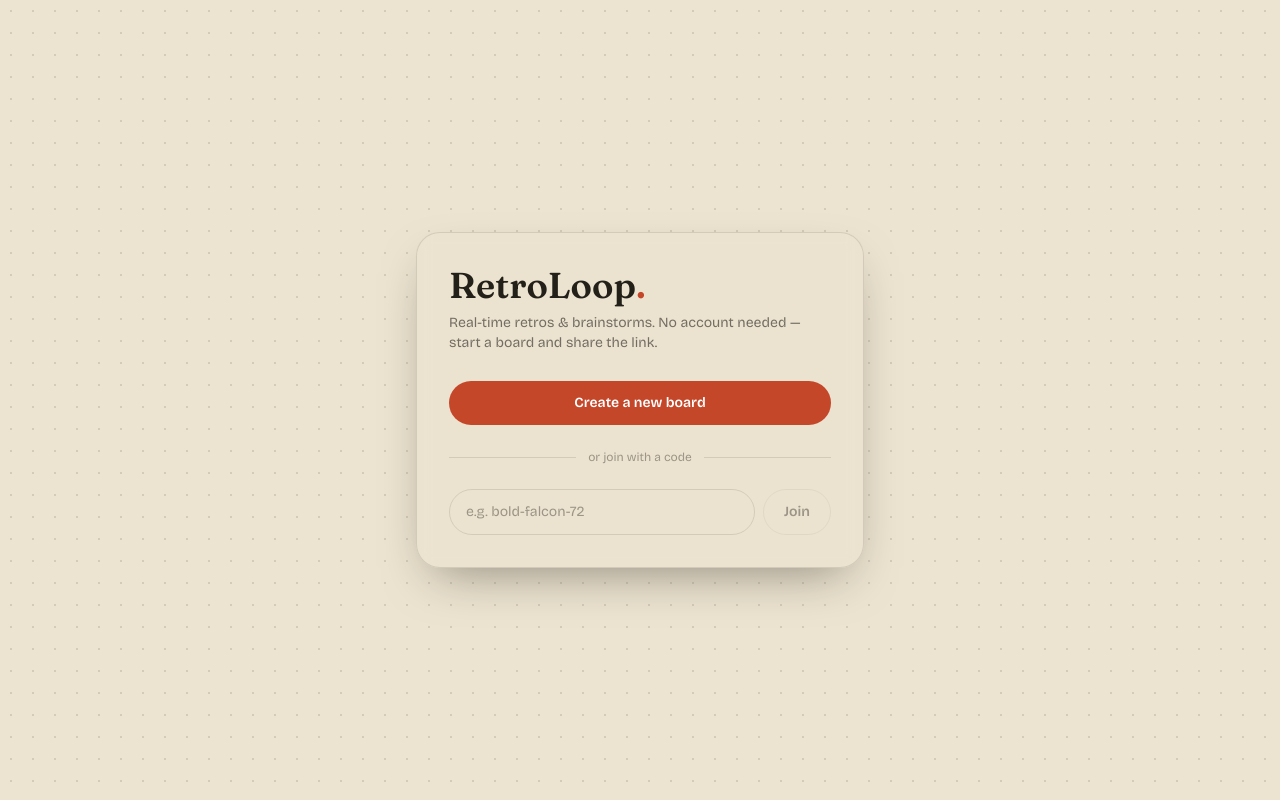
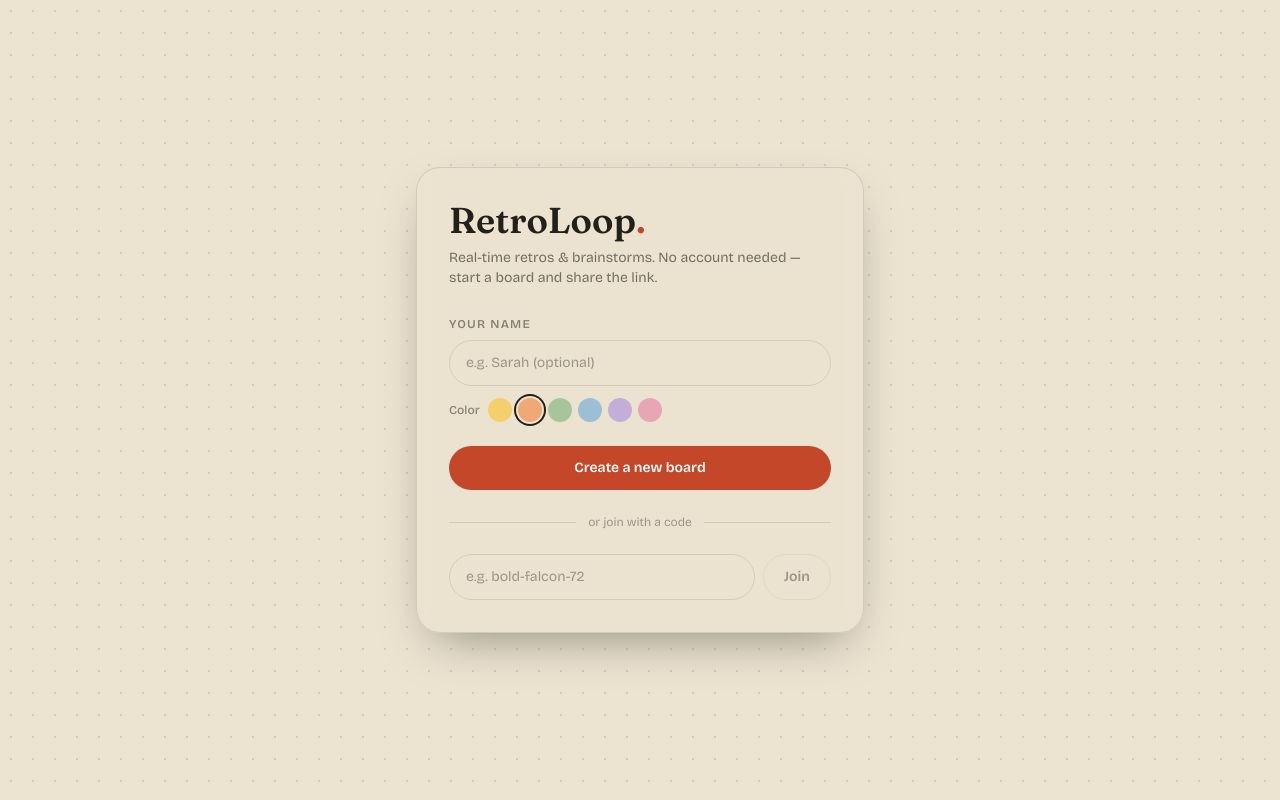
Before and after one commit to dotrainier/retroloop, a Next.js app: page / in a window 1280 px wide. Built offline with nearby package versions, Linux system fonts and the light colour scheme.

Commit message:
feat: prompt for name on direct board visits

```diff
--- a/src/app/board/[roomId]/page.tsx
+++ b/src/app/board/[roomId]/page.tsx
@@ -1,17 +1,23 @@
 'use client';
 
+import { useState } from 'react';
 import { useParams } from 'next/navigation';
 import { useBoard } from '@/hooks/useBoard';
 import { useOrganize } from '@/hooks/useOrganize';
+import { hasStoredIdentity } from '@/lib/identity';
 import Toolbar from '@/components/board/Toolbar';
 import BoardCanvas from '@/components/board/BoardCanvas';
 import NoteComposer from '@/components/board/NoteComposer';
 import OrganizePanel from '@/components/board/OrganizePanel';
+import NamePrompt from '@/components/board/NamePrompt';
 
 export default function BoardPage() {
   const { roomId } = useParams<{ roomId: string }>();
   const board = useBoard(roomId);
   const ai = useOrganize(roomId);
+
+  // Decide once, after mount, whether this visitor needs the prompt.
+  const [showPrompt, setShowPrompt] = useState(() => !hasStoredIdentity());
 
   if (!board.ready) {
     return (
@@ -47,6 +53,17 @@
       )}
 
       {ai.result && <OrganizePanel result={ai.result} notes={board.notes} onClose={ai.clear} />}
+
+      {showPrompt && (
+        <NamePrompt
+          onDone={() => {
+            setShowPrompt(false);
+            // Reload so useBoard re-reads the freshly saved identity and
+            // reconnects with the correct name/color.
+            window.location.reload();
+          }}
+        />
+      )}
     </main>
   );
 }
--- a/src/app/page.tsx
+++ b/src/app/page.tsx
@@ -1,20 +1,39 @@
+/* eslint-disable react-hooks/set-state-in-effect */
 'use client';
 
-import { useState } from 'react';
+import { useEffect, useState } from 'react';
 import { useRouter } from 'next/navigation';
 import { generateRoomCode, normalizeRoomCode } from '@/lib/room-code';
+import { NOTE_COLORS, loadIdentity, randomName, saveIdentity } from '@/lib/identity';
 
 export default function HomePage() {
   const router = useRouter();
   const [code, setCode] = useState('');
+  const [name, setName] = useState('');
+  const [color, setColor] = useState(NOTE_COLORS[0]);
+
+  // Prefill from a previously saved identity (client-only, after mount).
+  useEffect(() => {
+    const saved = loadIdentity();
+    // If it's just a random "Guest ###", leave the field empty to show the placeholder.
+    setName(saved.name.startsWith('Guest ') ? '' : saved.name);
+    setColor(saved.color);
+  }, []);
+
+  const persistIdentity = () => {
+    const finalName = name.trim() || randomName();
+    saveIdentity({ name: finalName, color });
+  };
 
   const createBoard = () => {
+    persistIdentity();
     router.push(`/board/${generateRoomCode()}`);
   };
 
   const joinBoard = () => {
     const normalized = normalizeRoomCode(code);
     if (!normalized) return;
+    persistIdentity();
     router.push(`/board/${normalized}`);
   };
 
@@ -28,9 +47,40 @@
           Real-time retros &amp; brainstorms. No account needed — start a board and share the link.
         </p>
 
+        {/* Identity */}
+        <label className='mt-7 block text-xs font-semibold uppercase tracking-widest text-[var(--ink)]/50'>
+          Your name
+        </label>
+        <input
+          value={name}
+          onChange={(e) => setName(e.target.value)}
+          placeholder='e.g. Sarah (optional)'
+          maxLength={24}
+          className='mt-2 w-full rounded-full border border-[var(--line)] bg-transparent px-4 py-3 text-sm text-[var(--ink)] placeholder:text-[var(--ink)]/40 focus:outline-none focus:ring-2 focus:ring-[var(--accent)]/40'
+        />
+
+        <div className='mt-3 flex items-center gap-2'>
+          <span className='text-xs font-medium text-[var(--ink)]/50'>Color</span>
+          <div className='flex gap-1.5'>
+            {NOTE_COLORS.map((c) => (
+              <button
+                key={c}
+                onClick={() => setColor(c)}
+                aria-label={`Pick color ${c}`}
+                className={`h-6 w-6 rounded-full transition ${
+                  color === c
+                    ? 'ring-2 ring-[var(--ink)] ring-offset-2 ring-offset-[var(--paper)]'
+                    : ''
+                }`}
+                style={{ backgroundColor: c }}
+              />
+            ))}
+          </div>
+        </div>
+
         <button
           onClick={createBoard}
-          className='mt-7 w-full rounded-full bg-[var(--accent)] px-5 py-3 text-sm font-semibold text-white transition hover:brightness-110 active:scale-[0.98]'
+          className='mt-6 w-full rounded-full bg-[var(--accent)] px-5 py-3 text-sm font-semibold text-white transition hover:brightness-110 active:scale-[0.98]'
         >
           Create a new board
         </button>
--- /dev/null
+++ b/src/components/board/NamePrompt.tsx
@@ -0,0 +1,80 @@
+'use client';
+
+import { useState } from 'react';
+import { NOTE_COLORS, randomName, saveIdentity } from '@/lib/identity';
+import type { Identity } from '@/lib/board-types';
+
+export default function NamePrompt({ onDone }: { onDone: (identity: Identity) => void }) {
+  const [name, setName] = useState('');
+  const [color, setColor] = useState(NOTE_COLORS[0]);
+
+  const join = () => {
+    const identity: Identity = { name: name.trim() || randomName(), color };
+    saveIdentity(identity);
+    onDone(identity);
+  };
+
+  const skip = () => {
+    const identity: Identity = { name: randomName(), color };
+    saveIdentity(identity); // persist so they aren't re-prompted next time
+    onDone(identity);
+  };
+
+  return (
+    <div className='absolute inset-0 z-50 flex items-center justify-center bg-[var(--ink)]/30 p-6 backdrop-blur-sm'>
+      <div className='w-full max-w-sm rounded-3xl border border-[var(--line)] bg-[var(--paper)] p-7 shadow-[0_20px_50px_-20px_rgba(35,32,26,0.6)]'>
+        <h2 className='font-display text-2xl font-semibold text-[var(--ink)]'>Join the board</h2>
+        <p className='mt-1 text-sm text-[var(--ink)]/60'>
+          Pick a name and color so others know who you are.
+        </p>
+
+        <label className='mt-5 block text-xs font-semibold uppercase tracking-widest text-[var(--ink)]/50'>
+          Your name
+        </label>
+        <input
+          autoFocus
+          value={name}
+          onChange={(e) => setName(e.target.value)}
+          onKeyDown={(e) => e.key === 'Enter' && join()}
+          placeholder='e.g. Rainier (optional)'
+          maxLength={24}
+          className='mt-2 w-full rounded-full border border-[var(--line)] bg-transparent px-4 py-3 text-sm text-[var(--ink)] placeholder:text-[var(--ink)]/40 focus:outline-none focus:ring-2 focus:ring-[var(--accent)]/40'
+        />
+
+        <div className='mt-3 flex items-center gap-2'>
+          <span className='text-xs font-medium text-[var(--ink)]/50'>Color</span>
+          <div className='flex gap-1.5'>
+            {NOTE_COLORS.map((c) => (
+              <button
+                key={c}
+                onClick={() => setColor(c)}
+                aria-label={`Pick color ${c}`}
+                className={`h-6 w-6 rounded-full transition ${
+                  color === c
+                    ? 'ring-2 ring-[var(--ink)] ring-offset-2 ring-offset-[var(--paper)]'
+                    : ''
+                }`}
+                style={{ backgroundColor: c }}
+              />
+            ))}
+          </div>
+        </div>
+
+        <div className='mt-6 flex gap-2'>
+          <button
+            onClick={join}
+            className='flex-1 rounded-full bg-[var(--accent)] px-5 py-3 text-sm font-semibold text-white transition hover:brightness-110 active:scale-[0.98]'
+          >
+            Join board
+          </button>
+          <button
+            onClick={skip}
+            className='rounded-full border border-[var(--ink)]/15 px-5 py-3 text-sm font-semibold text-[var(--ink)] transition hover:bg-[var(--ink)]/5'
+          >
+            Skip
+          </button>
+        </div>
+      </div>
+    </div>
+  );
+}
--- a/src/components/board/Toolbar.tsx
+++ b/src/components/board/Toolbar.tsx
@@ -4,7 +4,11 @@
 import type { Identity, RoomUser } from '@/lib/board-types';
 
 function initials(name: string) {
-  return name.replace('Guest ', '').slice(0, 3);
+  const words = name.trim().split(/\s+/);
+  if (words.length >= 2) {
+    return (words[0][0] + words[1][0]).toUpperCase();
+  }
+  return words[0].slice(0, 1).toUpperCase();
 }
 
 export default function Toolbar({
--- a/src/hooks/useBoard.ts
+++ b/src/hooks/useBoard.ts
@@ -4,7 +4,7 @@
 import { useEffect, useRef, useState } from 'react';
 import { io, Socket } from 'socket.io-client';
 import type { CursorInfo, Identity, Note, RoomUser } from '@/lib/board-types';
-import { randomColor, randomName, scatterPosition } from '@/lib/identity';
+import { loadIdentity, scatterPosition } from '@/lib/identity';
 
 export function useBoard(roomId: string) {
   const socketRef = useRef<Socket | null>(null);
@@ -16,7 +16,7 @@
   const [cursors, setCursors] = useState<Record<string, CursorInfo>>({});
   const [notes, setNotes] = useState<Record<string, Note>>({});
 
-  const [me] = useState<Identity>(() => ({ name: randomName(), color: randomColor() }));
+  const [me] = useState<Identity>(() => loadIdentity());
   const [ready, setReady] = useState(false);
   useEffect(() => {
     setReady(true);
--- a/src/lib/identity.ts
+++ b/src/lib/identity.ts
@@ -1,3 +1,7 @@
+import type { Identity } from './board-types';
+
+const IDENTITY_KEY = 'retroloop-identity';
+
 export const NOTE_COLORS = [
   '#F3D06A', // butter
   '#F0A876', // peach
@@ -34,3 +38,41 @@
     y: 0.16 + Math.random() * 0.5, //  0.16..0.66
   };
 }
+
+// Read a saved identity from localStorage, or fall back to a random guest.
+// SSR-safe: on the server there's no localStorage, so it returns a random one
+// (which is fine — the board only renders this after mount on the client).
+export function loadIdentity(): Identity {
+  if (typeof window !== 'undefined') {
+    try {
+      const raw = localStorage.getItem(IDENTITY_KEY);
+      if (raw) {
+        const parsed = JSON.parse(raw) as Partial<Identity>;
+        if (parsed.name && parsed.color) {
+          return { name: parsed.name, color: parsed.color };
+        }
+      }
+    } catch {
+      // ignore malformed storage
+    }
+  }
+  return { name: randomName(), color: randomColor() };
+}
+
+export function saveIdentity(identity: Identity): void {
+  try {
+    localStorage.setItem(IDENTITY_KEY, JSON.stringify(identity));
+  } catch {
+    // localStorage can be disabled/blocked — degrade quietly
+  }
+}
+
+// True only if the user has previously chosen/saved an identity.
+export function hasStoredIdentity(): boolean {
+  if (typeof window === 'undefined') return false;
+  try {
+    return localStorage.getItem(IDENTITY_KEY) !== null;
+  } catch {
+    return false;
+  }
+}
```
Also changed, not shown: src/assets/retroloop-logo.svg (added), 1 other file (tests, documents, lock files or other folders).
